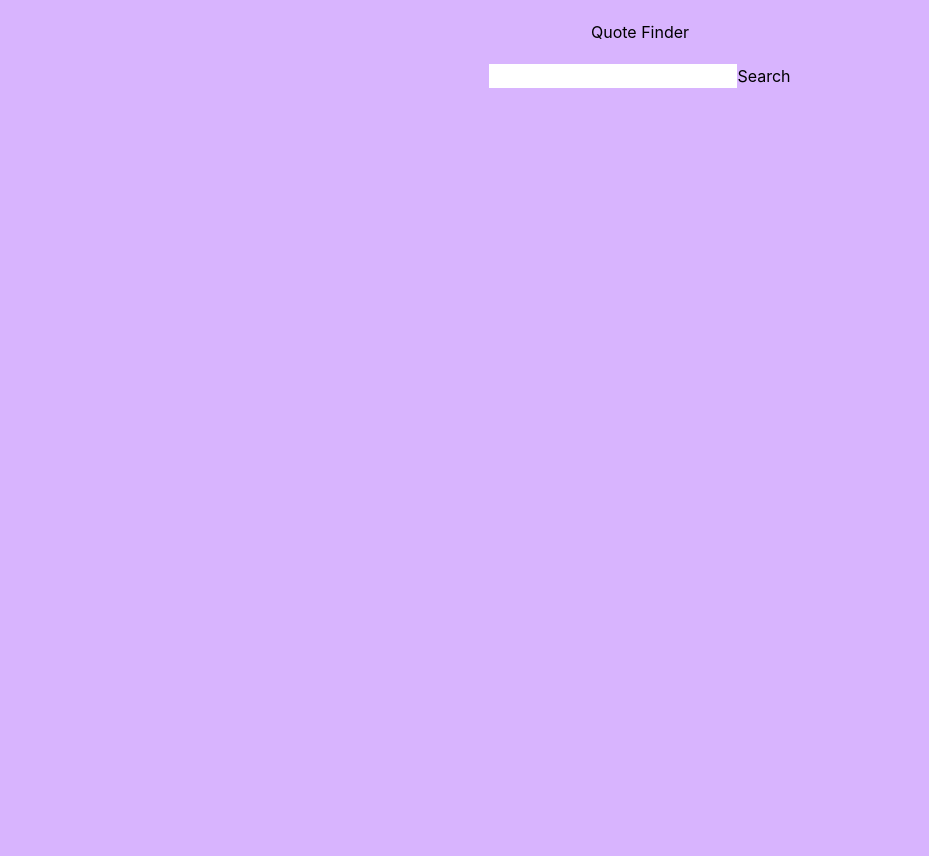
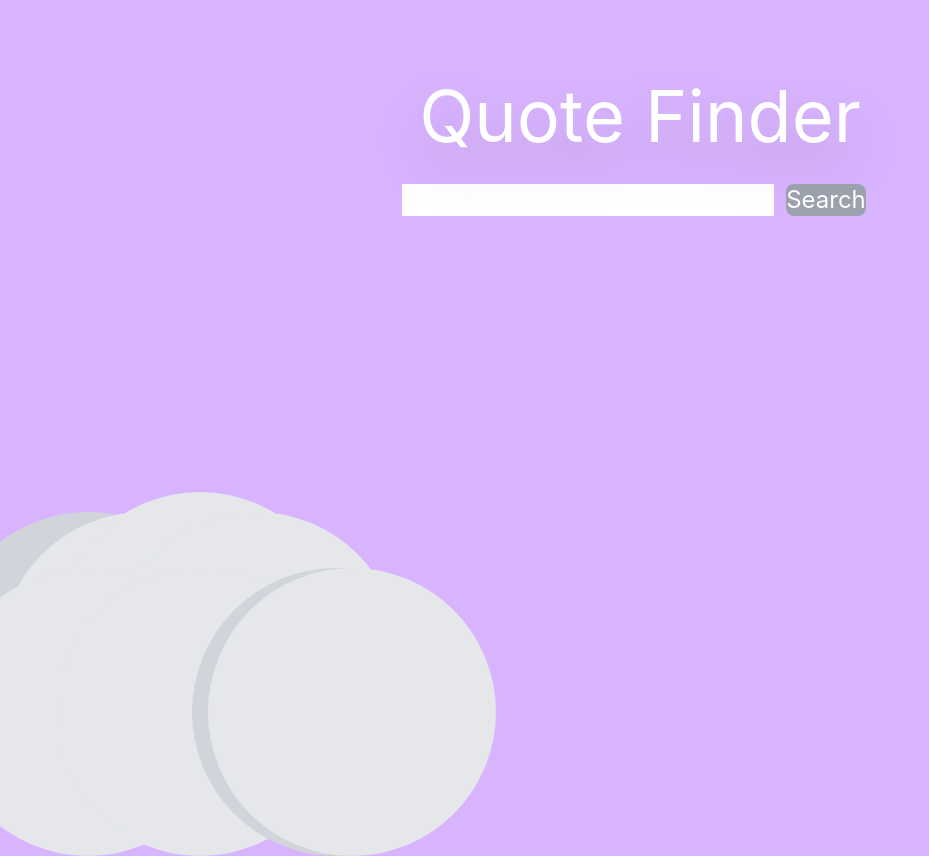
Before and after one commit to amillionhornets/DB-Final-Project, a React (Create React App) app in the folder react-app-frontend/: page / in a window 1280 px wide. Shown: the whole page, without its empty margins (0-929 px from the left). Before the commit the page ends 800 px from the top, so only its background shows below. Built offline with nearby package versions, Linux system fonts and the light colour scheme.

Commit message:
added a cloud

```diff
--- a/react-app-frontend/public/index.html
+++ b/react-app-frontend/public/index.html
@@ -16,7 +16,6 @@
   </head>
   <body class="bg-purple-300">
     <noscript>You need to enable JavaScript to run this app.</noscript>
-    <h1 class="text-center text-7xl mt-5 text-white drop-shadow-2xl">Quote Finder</h1>
 
     <div id="root"></div>
   </body>
--- a/react-app-frontend/src/home.js
+++ b/react-app-frontend/src/home.js
@@ -7,11 +7,23 @@ function Home() {
     return (
       <>
       <div className='bg-purple-300'>
-        <div class="text-center mt-5">
-            <label for="searchBar"><input type="text" id="search"></input></label>
-            <button onclick="search()">Search</button>
+        <div class="text-center mt-20">
+            <h1 class="text-center text-7xl mt-5 text-white drop-shadow-2xl">Quote Finder</h1>
+            <div className='mt-5 text-2xl'>
+              <label for="searchBar"><input type="text" id="search"></input></label>
+              <button class='bg-gray-400 text-white rounded-lg text-md text-center m-3' onclick="search()">Search</button>
+            </div>
         </div>
-        <p id="test"></p>
+        <div>
+          <div className='size-72 rounded-full bg-gray-300 absolute bottom-0 -left-14 '></div>
+          <div className='size-72 rounded-full bg-gray-200 absolute bottom-0 left-0 '></div>
+          <div className='size-72 rounded-full bg-gray-200 absolute bottom-5 left-14 '></div>
+          <div className='size-72 rounded-full bg-gray-200 absolute bottom-0 left-28 '></div>
+          <div className='size-72 rounded-full bg-gray-200 absolute -bottom-14 -left-14 '></div>
+          <div className='size-72 rounded-full bg-gray-200 absolute -bottom-14 left-14 '></div>
+          <div className='size-72 rounded-full bg-gray-300 absolute -bottom-14 left-48'></div>
+          <div className='size-72 rounded-full bg-gray-200 absolute -bottom-14 left-52'></div>
+        </div>
         </div>
       </>
     );
```
